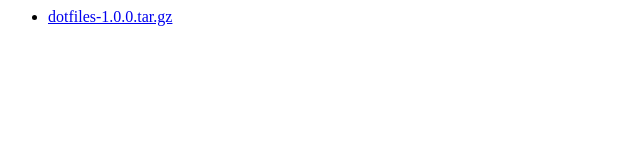
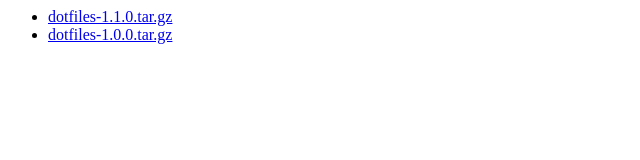
Before and after one commit to sturdy5/dotfiles, a plain HTML site: page index.html in a window 1280 px wide. Shown: the whole page, without its empty margins (0-640 px from the left). Drawn offline with Linux system fonts and the light colour scheme.

Commit message:
Update index.html

```diff
--- a/index.html
+++ b/index.html
@@ -4,6 +4,7 @@
 	</head>
 	<body>
 		<ul>
+			<li><a href="dotfiles-1.0.0.tar.gz">dotfiles-1.1.0.tar.gz</a></li>
 			<li><a href="dotfiles-1.0.0.tar.gz">dotfiles-1.0.0.tar.gz</a></li>
 		</ul>
 	</body>
```
